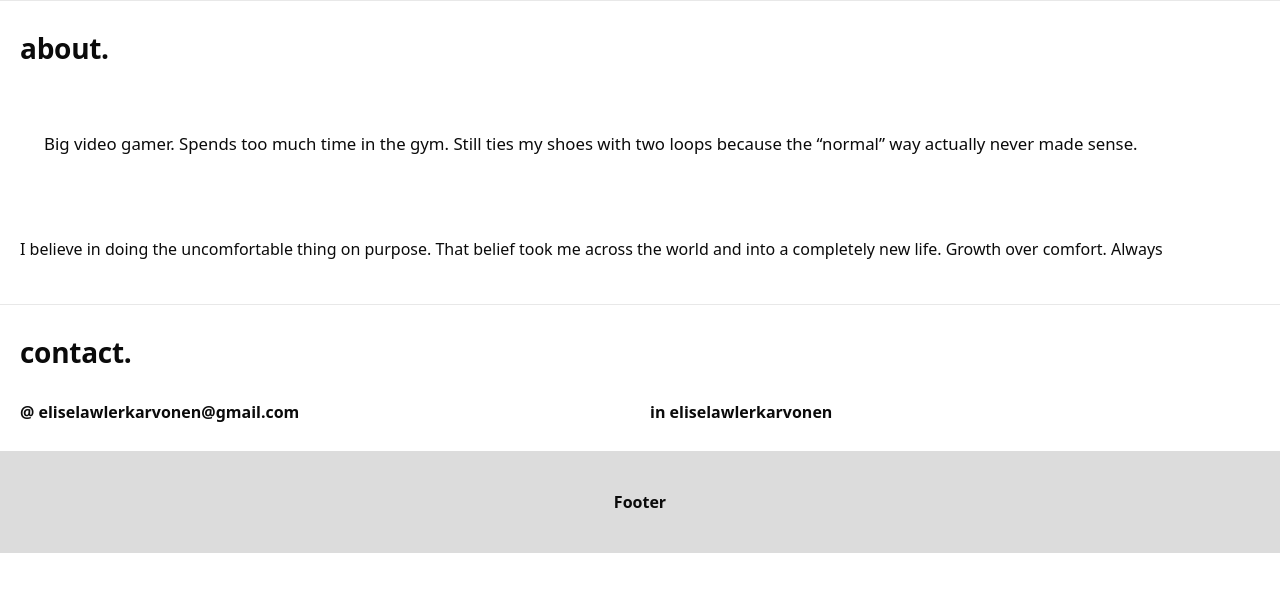
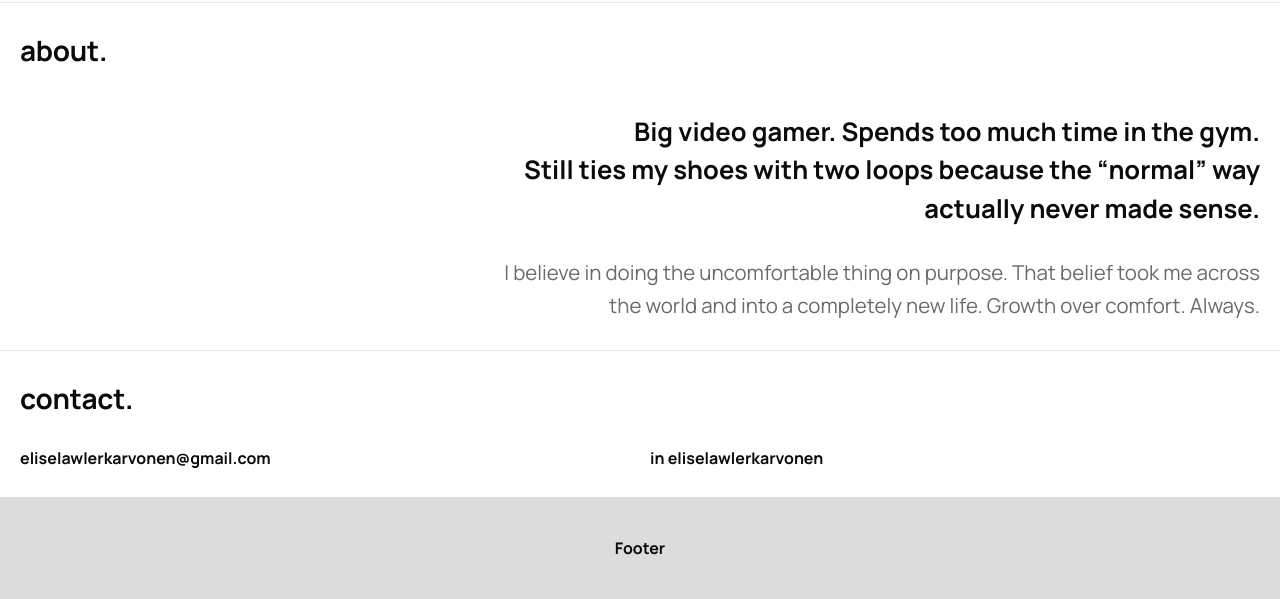
Before and after one commit to eliselawlerkarvonen/portfolio-255, a plain HTML site: page index.html in a window 1280 px wide. Shown: the part 1679-2278 px from the top of the page. Before the commit the page ends 2232 px from the top, so only its background shows below. Drawn offline with Linux system fonts and the light colour scheme.

Commit message:
text placement and font adjustment to about section

```diff
--- a/index.html
+++ b/index.html
@@ -4,6 +4,11 @@
     <meta charset="UTF-8">
     <meta name="viewport" content="width=device-width, initial-scale=1.0">
     <title>Elise Lawler Karvonen</title>
+
+    <link rel="preconnect" href="https://fonts.googleapis.com">
+    <link rel="preconnect" href="https://fonts.gstatic.com" crossorigin>
+    <link href="https://fonts.googleapis.com/css2?family=Manrope:wght@200;300;400;500;600;700;800&display=swap" rel="stylesheet">
+
     <link rel="stylesheet" href="styles.css">
 </head>
    <body>
@@ -70,10 +75,17 @@
 <section class="about">
   <div class="container grid">
     <h2>about.</h2>
-          <p class="tag">Big video gamer. Spends too much time in the gym. Still ties my shoes with two loops because the “normal” way actually never made sense.</p>
-          <p>
-            I believe in doing the uncomfortable thing on purpose. That belief took me across the world and into a completely new life. Growth over comfort. Always
+
+    <div class="about-text">
+      <p class="about-lead">
+        Big video gamer. Spends too much time in the gym. <br>Still ties my shoes with two loops because the “normal” way actually never made sense.
       </p>
+
+      <p class="about-sub">
+        I believe in doing the uncomfortable thing on purpose. That belief took me across the world and into a completely new life. Growth over comfort. Always.
+      </p>
+    </div>
+
   </div>
 </section>
 
@@ -82,7 +94,7 @@
         <div class="container grid">
           <h2>contact.</h2>
 
-          <p class="contact-item">@ eliselawlerkarvonen@gmail.com</p>
+          <p class="contact-item">eliselawlerkarvonen@gmail.com</p>
           <p class="contact-item">in eliselawlerkarvonen</p>
         </div>
       </section>
--- a/styles.css
+++ b/styles.css
@@ -14,7 +14,7 @@
 
 body{
   margin: 0;
-  font-family: system-ui, sans-serif;
+  font-family: 'Manrope', sans-serif;
   color: var(--text);
 }
 
@@ -217,16 +217,28 @@ img{
   letter-spacing: -0.01em;
 }
 
-.tag {
+.about-text {
   grid-column: 1 / -1;
+  text-align: right;
+  max-width: 80ch;
+  margin-top: 24px;
+  justify-self: end;
+}
+
+.about-lead {
+  margin: 0 0 28px 0;
+  font-size: clamp(1.4rem, 2vw, 1.9rem);
+  line-height: 1.5;
+  font-weight: 500;
   color: var(--text);
-  padding: 24px;
-  margin: 20px 0;
-  font-weight: 500;
-  font-size: 1.05rem;
+  font-weight: 700;
+}
+
+.about-sub {
+  margin: 0;
+  font-size: clamp(1.1rem, 1.6vw, 1.4rem);
   line-height: 1.6;
-  letter-spacing: 0;
-  text-align: left;
+  color: #6a6a6a;
 }
 
 /* contact */
@@ -346,4 +358,9 @@ img{
   .contact-item{
     grid-column: span 6;
   }
+
+  /* about */
+  .about-text {
+    grid-column: 4 / -1; /* spans 6 columns */
+  }
 }
```
Also changed, not shown: images/icon_linkedin.png (added). Lines whose indentation alone changed are shown as unchanged.
